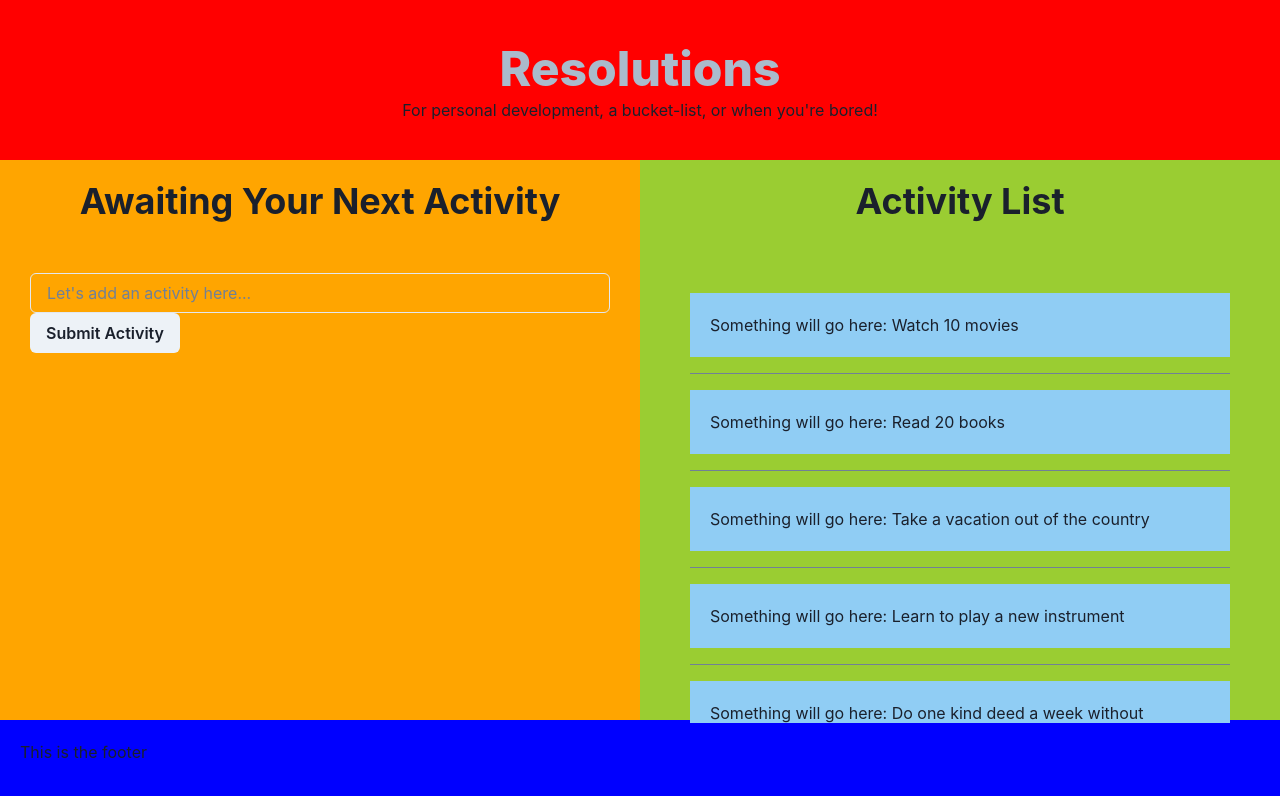
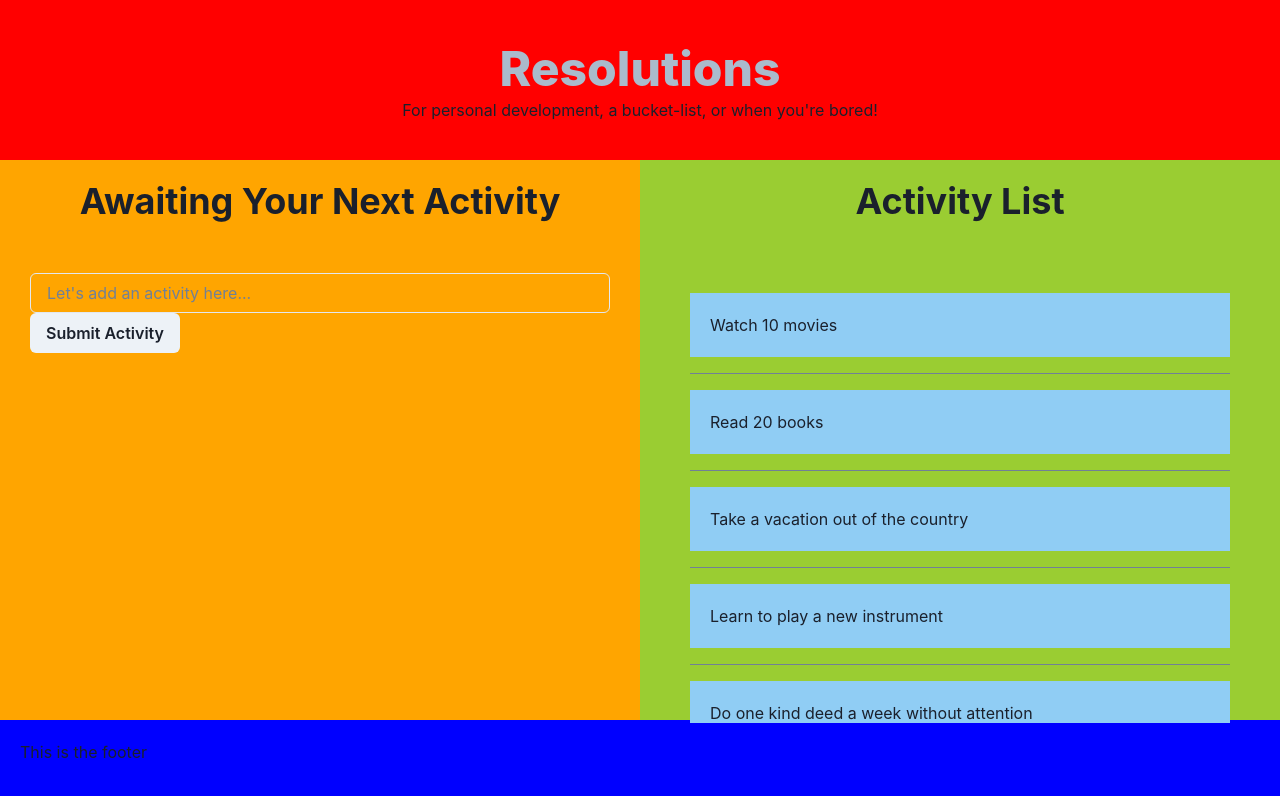
Before and after one commit to JCarter-coder/react-mvp, a React (Vite) app: page / in a window 1280 px wide. Shown: the top 796 px of the page. Built offline with nearby package versions, Linux system fonts and the light colour scheme.

Commit message:
"formatted text in activity cards"

```diff
--- a/src/components/Activity.jsx
+++ b/src/components/Activity.jsx
@@ -21,7 +21,7 @@ function Activity({ activity }) {
           p="20px"
           onClick={onOpen}
         >
-            {`Something will go here: ${activity.name}`}
+            {`${activity.name}`}
         </Container>
 
         <Modal
```
